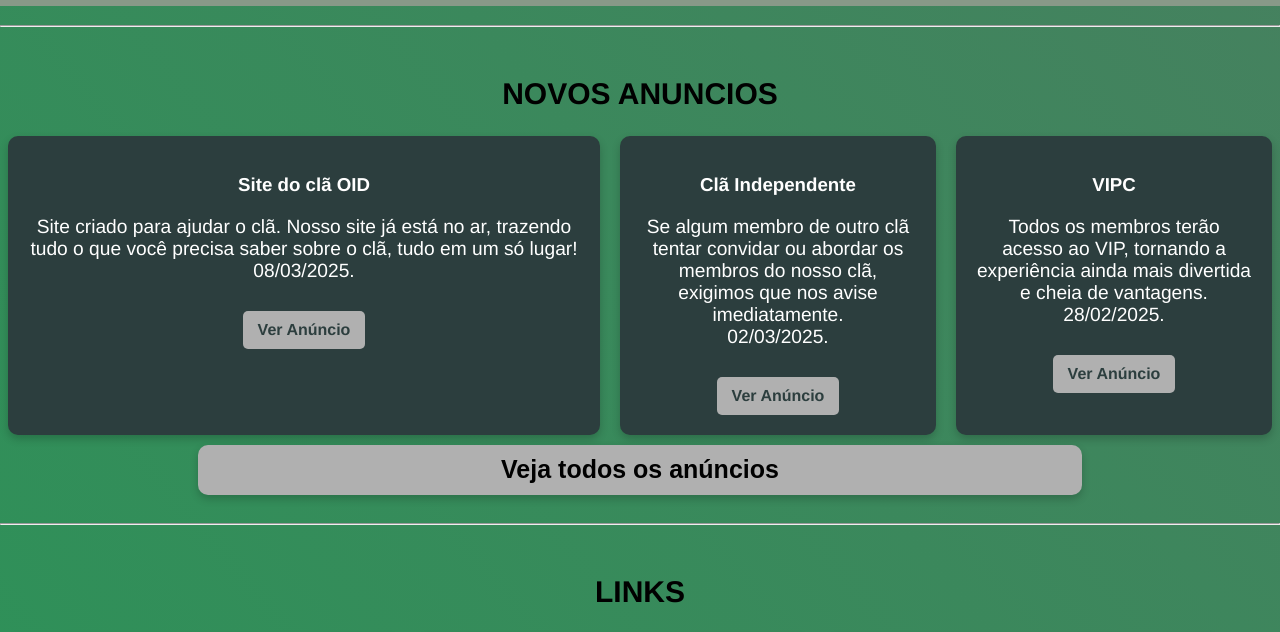
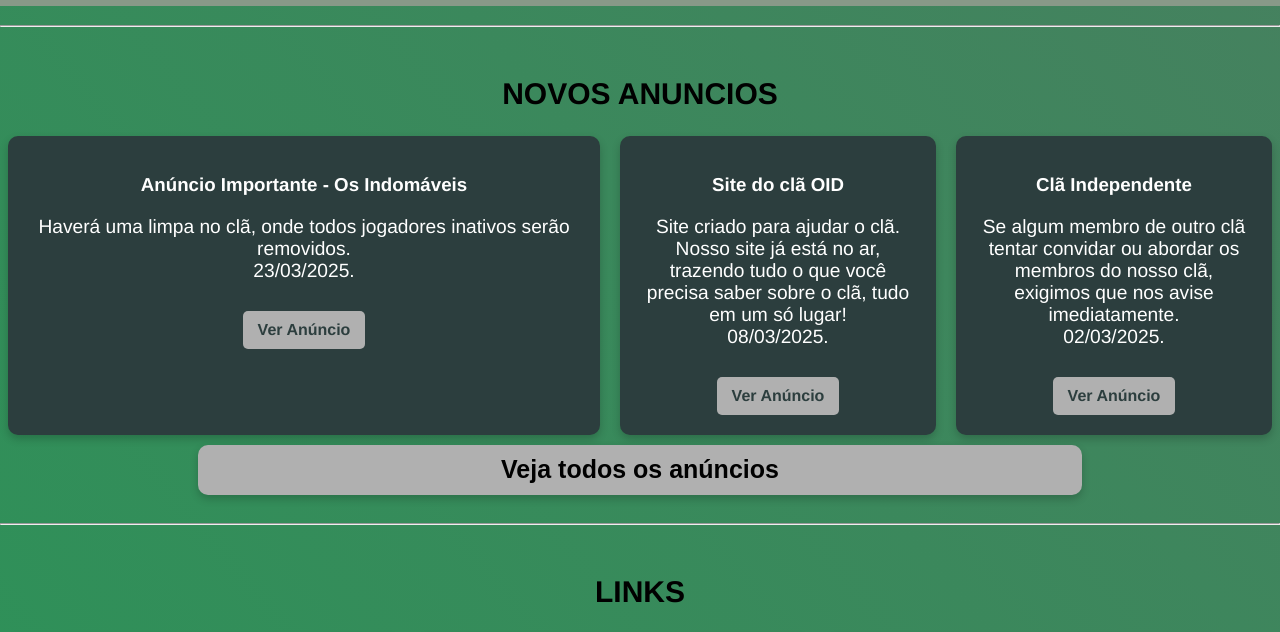
Before and after one commit to OsIndomaveis/oid, a plain HTML site: page index.html in a window 1280 px wide. Shown: the part 3640-4272 px from the top of the page. Drawn offline with Linux system fonts and the light colour scheme.

Commit message:
NovoAnuncio

```diff
--- a/index.html
+++ b/index.html
@@ -177,8 +177,14 @@
             <h2 id="Anuncios">NOVOS ANUNCIOS</h2>
             <div class="anuncios-container">
                 <div class="anuncio destaque">
+                    <h3>Anúncio Importante - Os Indomáveis</h3>
+                    <p>Haverá uma limpa no clã, onde todos jogadores inativos serão removidos.<br>
+                    23/03/2025.</p>
+                    <a href="anuncios/Limpa.html" class="btn">Ver Anúncio</a>
+                </div>
+                <div class="anuncio">
                     <h3>Site do clã OID</h3>
-                    <p>Site criado para ajudar o clã. Nosso site já está no ar, trazendo tudo o que você precisa saber sobre o clã, tudo em um só lugar!<br>
+                     <p>Site criado para ajudar o clã. Nosso site já está no ar, trazendo tudo o que você precisa saber sobre o clã, tudo em um só lugar!<br>
                     08/03/2025.</p>
                     <a href="anuncios/Site.html" class="btn">Ver Anúncio</a>
                 </div>
@@ -187,11 +193,6 @@
                     <p>Se algum membro de outro clã tentar convidar ou abordar os membros do nosso clã, exigimos que nos avise imediatamente.<br>
                     02/03/2025.</p>
                     <a href="anuncios/Independente.html" class="btn">Ver Anúncio</a>
-                </div>
-                <div class="anuncio">
-                    <h3>VIPC</h3>
-                    <p>Todos os membros terão acesso ao VIP, tornando a experiência ainda mais divertida e cheia de vantagens.<br>28/02/2025.</p>
-                    <a href="anuncios/vipc.html" class="btn">Ver Anúncio</a>
                 </div>
             </div>
             <a href="todosanuncios.html"><button class="buttonTodosA">Veja todos os anúncios</button></a>
```
